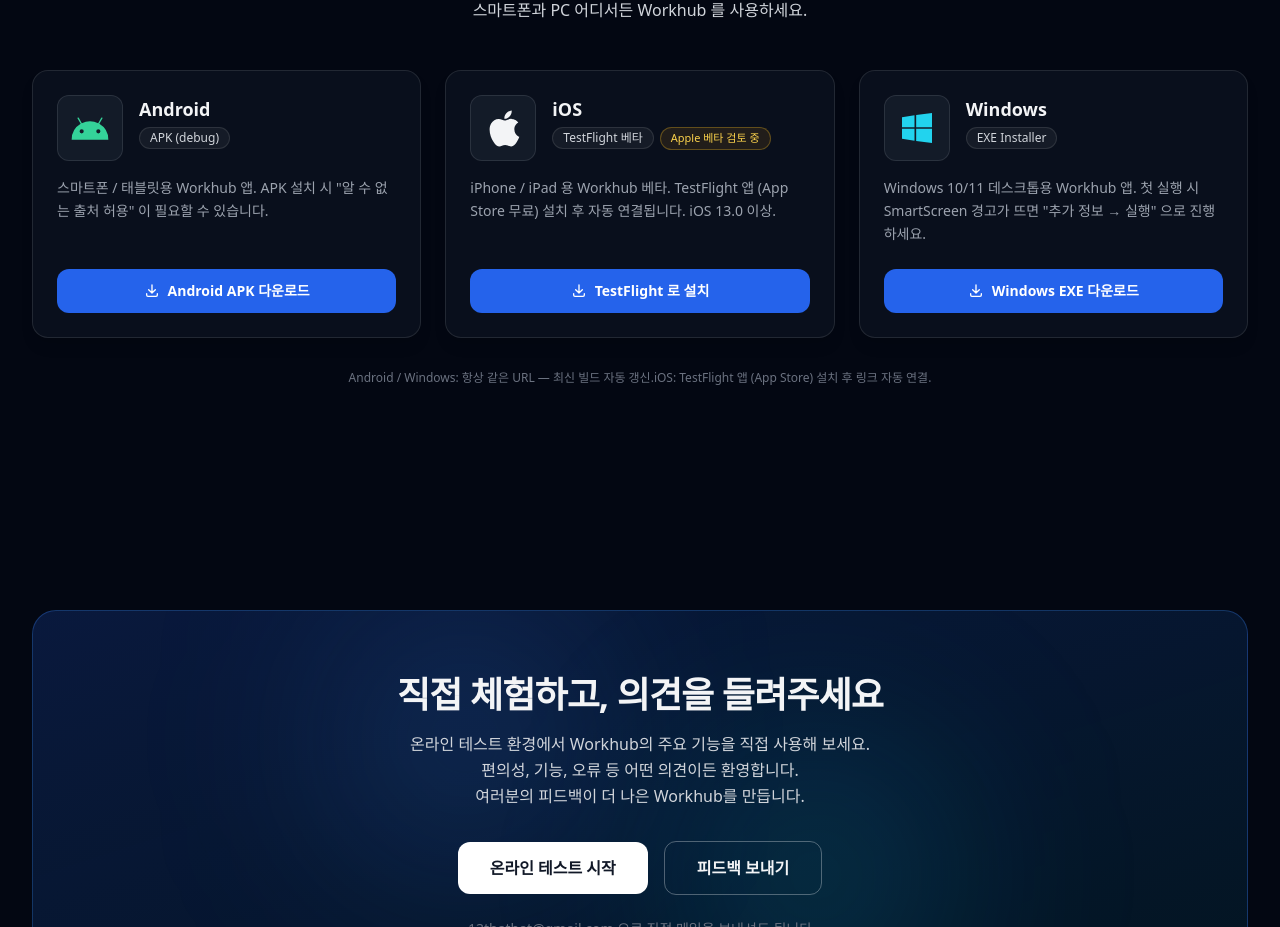
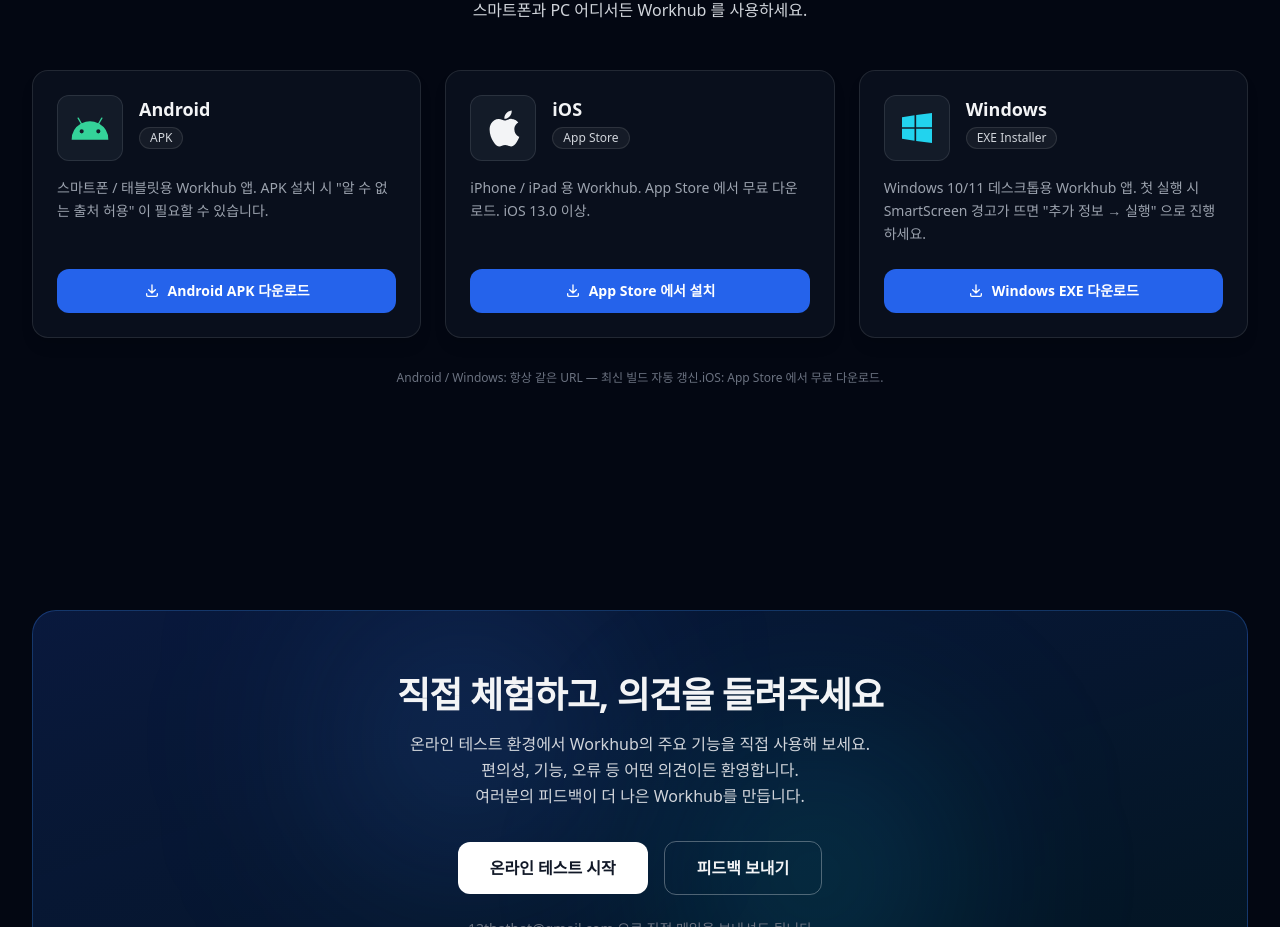
Before and after one commit to getorey/workhub-landing, a Next.js app: page / in a window 1280 px wide. Shown: the part 6313-7240 px from the top of the page. Built offline with nearby package versions, Linux system fonts and the light colour scheme.

Commit message:
sync: landing + docs from workhub-saas@bc678ff
Source commit: https://github.com/getorey/workhub-saas/commit/bc678ff604ba951dccbcf47c7a9a403788596c5c
Triggered by: push

```diff
--- a/components/Downloads.tsx
+++ b/components/Downloads.tsx
@@ -4,7 +4,8 @@
 
 const ANDROID_URL =
   "https://github.com/getorey/workhub-landing/releases/download/v0.1.0-android/workhub-android-debug-latest.apk";
-const IOS_TESTFLIGHT_URL = "https://testflight.apple.com/join/HQ8YNMEc";
+// #312 — App Store 정식 출시 (id6768186636). TestFlight URL 제거.
+const IOS_APP_STORE_URL = "https://apps.apple.com/kr/app/workhub/id6768186636";
 const WINDOWS_EXE_URL =
   "https://github.com/getorey/workhub-landing/releases/download/v0.1.0-windows/workhub-windows-installer-latest.exe";
 
@@ -22,7 +23,7 @@
 const items: DownloadItem[] = [
   {
     name: "Android",
-    badge: "APK (debug)",
+    badge: "APK",
     description:
       "스마트폰 / 태블릿용 Workhub 앱. APK 설치 시 \"알 수 없는 출처 허용\" 이 필요할 수 있습니다.",
     href: ANDROID_URL,
@@ -40,12 +41,11 @@
   },
   {
     name: "iOS",
-    badge: "TestFlight 베타",
+    badge: "App Store",
     description:
-      "iPhone / iPad 용 Workhub 베타. TestFlight 앱 (App Store 무료) 설치 후 자동 연결됩니다. iOS 13.0 이상.",
-    href: IOS_TESTFLIGHT_URL,
-    cta: "TestFlight 로 설치",
-    statusLabel: "Apple 베타 검토 중",
+      "iPhone / iPad 용 Workhub. App Store 에서 무료 다운로드. iOS 13.0 이상.",
+    href: IOS_APP_STORE_URL,
+    cta: "App Store 에서 설치",
     icon: (
       <svg
         className="h-10 w-10 text-gray-100"
@@ -160,7 +160,7 @@
 
         <p className="mt-8 text-center text-xs text-gray-500">
           Android / Windows: 항상 같은 URL — 최신 빌드 자동 갱신.<br className="sm:hidden" />
-          iOS: TestFlight 앱 (App Store) 설치 후 링크 자동 연결.
+          iOS: App Store 에서 무료 다운로드.
         </p>
       </div>
     </section>
```
